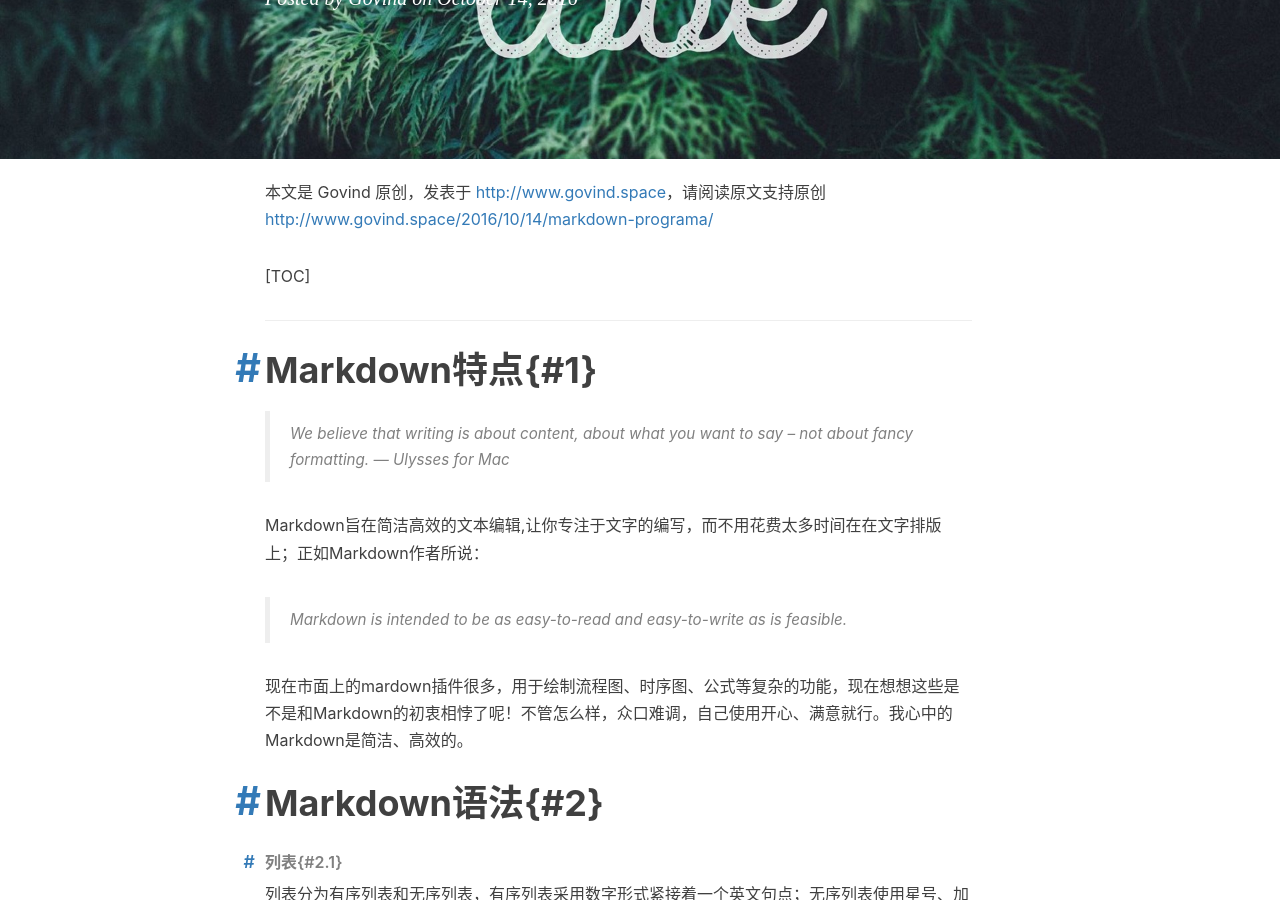
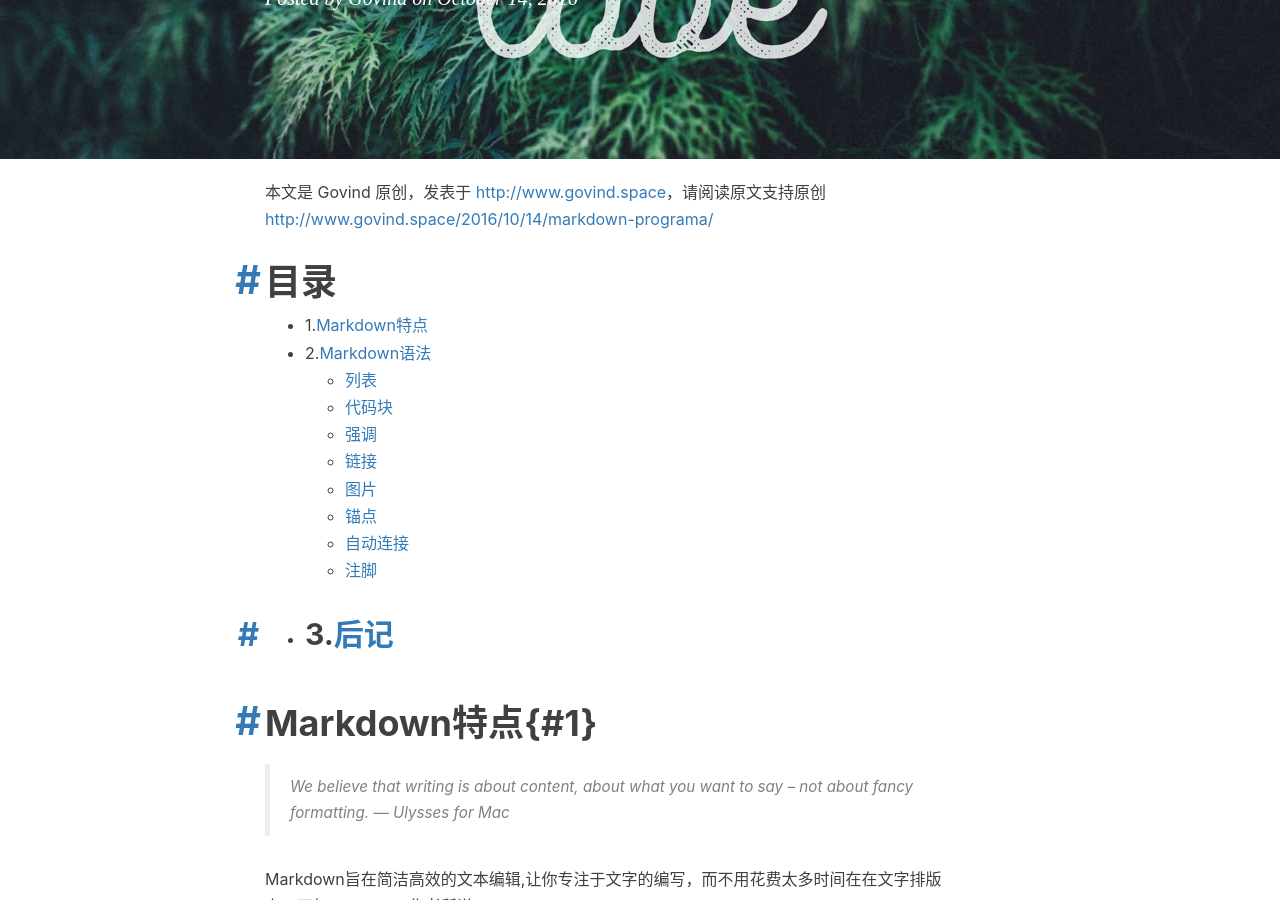
Before and after one commit to gaocn/gaocn.github.io, a Jekyll site: the page built from _posts/2016-10-24-markdown-programa.markdown, in a window 1280 px wide and 900 px high, scrolled down 364 px. Built offline with Jekyll 4.4.1, drawn with Linux system fonts in a browser that asks for light colours; comment, search, counter and statistics services are not loaded.

Commit message:
添加内容

```diff
--- a/_posts/2016-10-24-markdown-programa.markdown
+++ b/_posts/2016-10-24-markdown-programa.markdown
@@ -9,10 +9,19 @@ tags:
     - Markdown语法
 ---
 
-[TOC]
-
+# 目录
+  - 1.[Markdown特点](#markdown1)
+  - 2.[Markdown语法](#markdown2)
+    * [列表](#2.1)
+    * [代码块](#2.2)
+    * [强调](#2.3)
+    * [链接](#2.4)
+    * [图片](#2.5)
+    * [锚点](#2.6)
+    * [自动连接](#2.7)
+    * [注脚](#2.8)
+  - 3.[后记](#3)
 ---
-
 
 # Markdown特点{#1}
 >We believe that writing is about content, about what you want to say – not about fancy formatting.       — Ulysses for Mac
```
